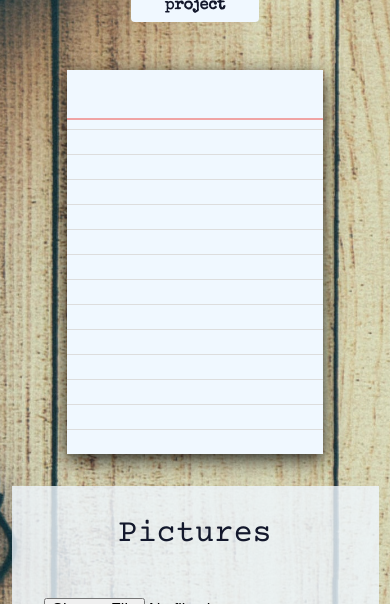
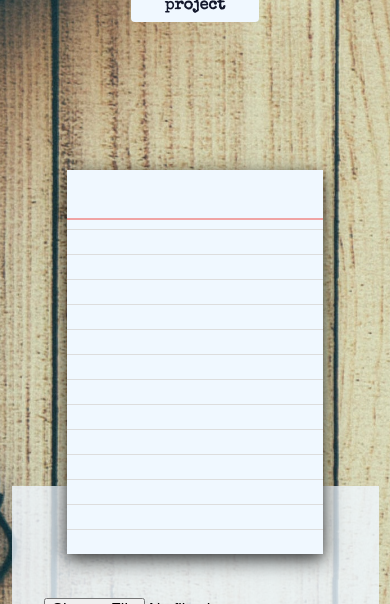
Before and after one commit to IrinaPresnyakova/hobby-app-client, a React (Create React App) app: page /projects/1 in a window 390 px wide. Shown: the part 591-1195 px from the top of the page. Built offline with nearby package versions, Linux system fonts and the light colour scheme; no server answers.

Commit message:
Add carousel styling to mobile and tablet

```diff
--- a/public/index.html
+++ b/public/index.html
@@ -24,7 +24,7 @@
       work correctly both with client-side routing and a non-root public URL.
       Learn how to configure a non-root public URL by running `npm run build`.
     -->
-    <title>React App</title>
+    <title>Hobby Tracker</title>
   </head>
   <body>
     <noscript>You need to enable JavaScript to run this app.</noscript>
--- a/src/components/Card/Card.scss
+++ b/src/components/Card/Card.scss
@@ -7,15 +7,21 @@
     flex-direction: column;
     justify-content: center;
     align-items: center;
-    @include tablet {
+    @include laptop {
+      position: relative;
       flex-direction: row;
       flex-wrap: wrap;
     }
-
   }
 
   .card {
-        position: relative;
+        position: sticky;
+        top: 5rem;
+        @include laptop {
+          position: relative;
+          top: 0;
+        }
+
         @include textRegular(1.3rem, 2rem);
         padding: 1rem;
         z-index: 1;
@@ -34,7 +40,14 @@
     }
   }
 
-
+   @for $i from 1 through 10 {
+          .card:nth-child(#{$i}n) {
+            top: $i * 50px;
+            @include laptop {
+              top: 0;
+            }
+          }
+        }
 
   .small-cards-wrapper {
     display: flex;
@@ -92,3 +105,7 @@ background: linear-gradient(135deg, #ffff88 81%,#ffff88 82%,#ffff88 82%,#ffffc6
   transform: matrix(-1, -0.1, 0, 1, 0, 0);
 
 }
+
+.project__title {
+  @include textBold(1.5rem, 2rem);
+}
--- a/src/pages/CurrentProjects/CurrentProjects.js
+++ b/src/pages/CurrentProjects/CurrentProjects.js
@@ -38,9 +38,9 @@ const CurrentProjects = () => {
                                 history.push(`/projects/${item.id}`)
                             }}
                             >
-                            <div className="project__title">Project: {item.title} </div>
-                            <div className="project__detail">Materials: {item.materials}</div>
-                            <div className="project__detail">Progress: {item.progress}</div>
+                            <div className="project__title">{item.title} </div>
+                            <div className="project__detail">I will need: {item.materials}</div>
+                            <div className="project__detail">Next steps: {item.progress}</div>
                         </div>
                 )
             })}
--- a/src/pages/SingleProject/SingleProject.js
+++ b/src/pages/SingleProject/SingleProject.js
@@ -183,11 +183,11 @@ const SingleProject = () => {
             </div>
 
 
-            <div className="project__card card">
+            <div className="project card">
 
-                <div className="project__card--title">{projectObject.title}</div>
-                <div className="project__card--info">{projectObject.materials} </div>
-                <div className="project__card--info">{projectObject.progress} </div>
+                <div className="project__title">{projectObject.title}</div>
+                <div className="project__detail">{projectObject.materials} </div>
+                <div className="project__detail">{projectObject.progress} </div>
             </div>
 
             {/* UPLOAD IMAGE*/}
--- a/src/pages/SingleProject/SingleProject.scss
+++ b/src/pages/SingleProject/SingleProject.scss
@@ -3,6 +3,10 @@
         flex-direction: column;
         justify-content: center;
         align-items: center;
+}
+
+.project {
+        position: relative;
 }
 
 .gallery__wrapper {
@@ -51,7 +55,7 @@
 
 .delete-image {
         position: absolute;
-        top: 80%;
+        top: 70%;
         left: 60%;
         background-color: transparent;
 }
```
